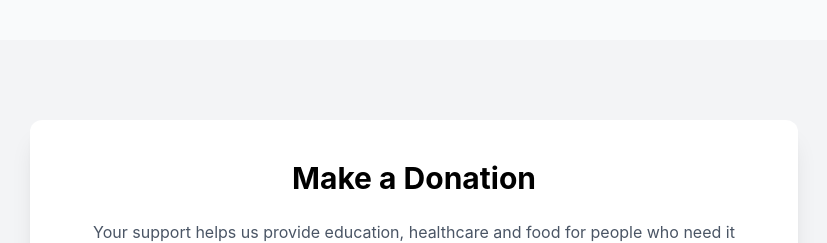
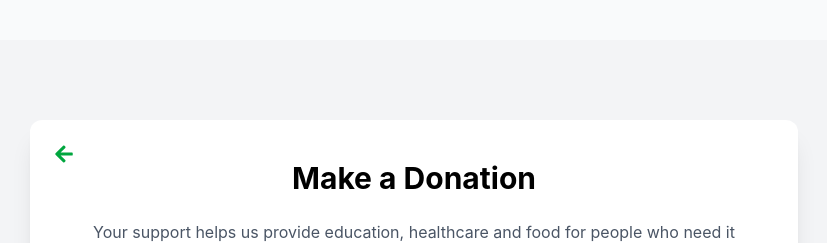
Before and after one commit to 786asifakbar/ngo-temp, a React (Vite) app: page / in a window 1280 px wide. Shown: the part 2820-3063 px from the top of the page, without its empty margins (226-1053 px from the left). Built offline with nearby package versions, Linux system fonts and the light colour scheme.

Commit message:
add back button

```diff
--- a/src/pages/Donate.jsx
+++ b/src/pages/Donate.jsx
@@ -1,4 +1,6 @@
 import React from "react"
+import { NavLink } from "react-router-dom"
+
 
 const Donate = () => {
   return (
@@ -12,10 +14,11 @@ const Donate = () => {
         Your donation can change someone's life.
       </p>
 
+       <NavLink to="/Donation">
       <button className="bg-white text-green-600 px-6 py-3 rounded-lg font-semibold">
         Donate Now
       </button>
-
+</NavLink>
     </section>
   )
 }
--- a/src/pages/Donation.jsx
+++ b/src/pages/Donation.jsx
@@ -1,6 +1,10 @@
 import React, { useState } from "react";
+import { useNavigate } from "react-router-dom";
+import { FaArrowLeft } from "react-icons/fa";
 
 const Donation = () => {
+
+  const navigate = useNavigate();
 
   const [amount, setAmount] = useState(25);
 
@@ -9,7 +13,16 @@ const Donation = () => {
   return (
     <section className="py-20 bg-gray-100">
 
-      <div className="max-w-3xl mx-auto bg-white shadow-xl rounded-xl p-10">
+      <div className="max-w-3xl mx-auto bg-white shadow-xl rounded-xl p-10 relative">
+
+        {/* Back Arrow Button */}
+
+        <button
+          onClick={() => navigate(-1)}
+          className="absolute top-6 left-6 text-green-600 text-xl hover:text-green-800"
+        >
+          <FaArrowLeft />
+        </button>
 
         <h2 className="text-3xl font-bold text-center mb-6">
           Make a Donation
@@ -89,8 +102,6 @@ const Donation = () => {
           Donate ${amount}
         </button>
 
-        {/* Security Text */}
-
         <p className="text-sm text-gray-500 text-center mt-4">
           🔒 Your donation is secure and encrypted.
         </p>
--- a/src/pages/Hero.jsx
+++ b/src/pages/Hero.jsx
@@ -25,7 +25,7 @@ const Hero = () => {
 
           <div className="flex gap-4 mb-10">
 
-            <NavLink to="/donate">
+            <NavLink to="/Donation">
               <button className="bg-white text-green-600 px-6 py-3 rounded-lg font-semibold hover:bg-gray-100 transition">
                 Donate Now
               </button>
```
Also changed, not shown: src/App.jsx (+1 -7 lines).
